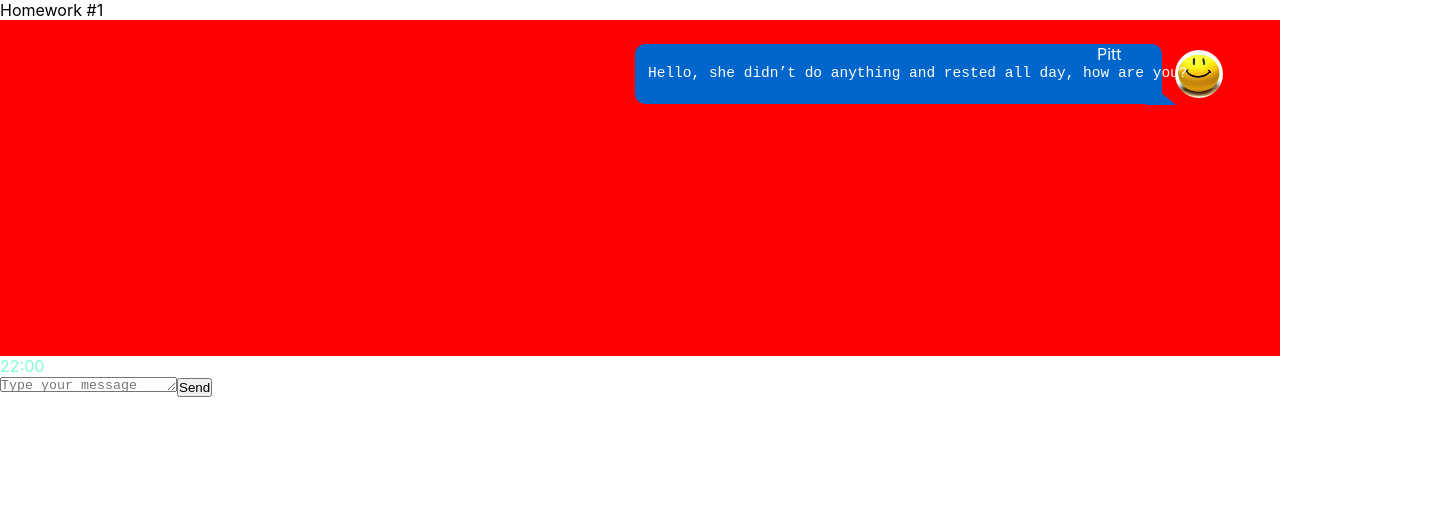
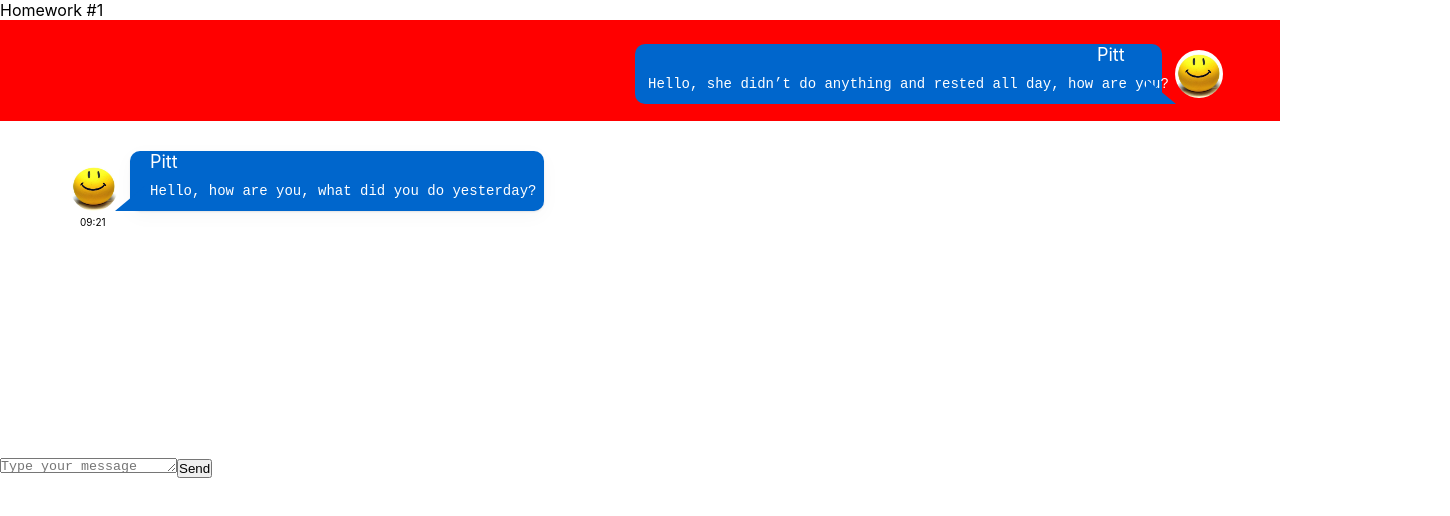
Before and after one commit to SerhiiSa07/it-kamasutra-dz, a React (Create React App) app: page / in a window 1280 px wide. Shown: the top 516 px of the page, 1450 px wide, since content can reach past the window. Built offline with nearby package versions, Linux system fonts and the light colour scheme.

Commit message:
it-kamasutra-dz

```diff
--- a/src/s2-homeworks/hw01/HW1.tsx
+++ b/src/s2-homeworks/hw01/HW1.tsx
@@ -11,7 +11,7 @@ import avatar from './1319832745_0_6065c_b70de565_l.jpg'
 * 3 - в файле Message.tsx отобразить приходящие данные
 * 4 - выполнить пункты 2, 3 в файле FriendMessage.tsx
 * 5 - сделать стили в соответствии с дизайном
-* */
+*/
 
 // нужно создать правильный тип вместо any
 export type MessageType = {
@@ -35,7 +35,7 @@ export const message0: MessageType = {
     },
     message: {
         text: 'Hello, she didn’t do anything and rested all day, how are you?', // можно менять
-        time: '22:00', // можно менять
+        time: '09:01', // можно менять
     },
 }
 export const friendMessage0: MessageType = {
@@ -45,8 +45,8 @@ export const friendMessage0: MessageType = {
         name: 'Pitt', // можно менять
     },
     message: {
-        text: 'зеркальное сообщение для тренировки css', // можно менять
-        time: '22:00', // можно менять
+        text: 'Hello, how are you, what did you do yesterday?', // можно менять
+        time: '09:21', // можно менять
     },
 }
 
@@ -60,7 +60,6 @@ const HW1 = () => {
                     <Message message={message0} />
                     <FriendMessage message={friendMessage0} />
                 </div>
-
                 {/*для автоматической проверки дз (не менять)*/}
                 <MessageSender M={Message} />
             </div>
--- a/src/s2-homeworks/hw01/friend-message/FriendMessage.module.css
+++ b/src/s2-homeworks/hw01/friend-message/FriendMessage.module.css
@@ -1,5 +1,7 @@
 .friendMessage {
-
+    height: 336px;
+    width: 1450px;
+    background-color: white;
 }
 
 .friendImageAndText {
@@ -7,25 +9,56 @@
 }
 
 .friendImageAndText img {
-
+    position: absolute;
+    width: 48px;
+    height: 48px;
+    border-radius: 50%;
+    margin-left: 70px;
+    margin-top: 42px;
 }
 
 .friendText {
+    position: absolute;
+    width: 414px;
+    height: 60px;
+    margin: 30px 130px 252px 130px;
+    background: #0066CC;
+    border-radius: 10px;
+    box-shadow: 0px 5px 20px rgba(29, 33, 38, 0.03), 0px 1px 2px rgba(29, 33, 38, 0.1);
 
 }
 
 .friendText:after {
+    content: ' ';
+    position: absolute;
+    width: 0;
+    height: 0;
+    left: -15px;
+    top: 35px;
+    border-bottom: 25px solid #0066CC;;
+    border-left: 30px solid transparent;
 
 }
 
 .friendName {
-
+    font-size: 18px;
+    margin-left: 20px;
+    color: white;
 }
 
 .friendMessageText {
-
+    font-size: 14.5px;
+    line-height: 19px;
+    font-size: 14px;
+    margin-top: 10px;
+    margin-left: 20px;
+    color: white;
 }
 
 .friendTime {
-
+    position: absolute;
+    font-size: 10px;
+    color: #000000;
+    margin-top: 95px;
+    margin-left: 80px;
 }
--- a/src/s2-homeworks/hw01/friend-message/FriendMessage.tsx
+++ b/src/s2-homeworks/hw01/friend-message/FriendMessage.tsx
@@ -1,8 +1,12 @@
 import React from 'react'
 import s from './FriendMessage.module.css'
+import {MessagePropsType} from "../message/Message";
+import {friendMessage0, MessageType} from "../HW1";
+
+
 
 // создать тип вместо any и отобразить приходящие данные
-const FriendMessage = (props: any) => {
+const FriendMessage = (props: MessagePropsType) => {
     return (
         <div
             id={'hw1-friend-message-' + props.message.id}
@@ -11,8 +15,7 @@ const FriendMessage = (props: any) => {
             <div className={s.friendImageAndText}>
                 <img
                     id={'hw1-friend-avatar-' + props.message.id}
-                    // создаёт студент
-
+                    src={props.message.user.avatar}
                     //
                 />
                 <div className={s.friendText}>
@@ -21,7 +24,7 @@ const FriendMessage = (props: any) => {
                         className={s.friendName}
                     >
                         {/*создаёт студент*/}
-
+                        {props.message.user.name}
                         {/**/}
                     </div>
                     <pre
@@ -29,7 +32,7 @@ const FriendMessage = (props: any) => {
                         className={s.friendMessageText}
                     >
                         {/*создаёт студент*/}
-
+                        {props.message.message.text}
                         {/**/}
                     </pre>
                 </div>
@@ -39,7 +42,9 @@ const FriendMessage = (props: any) => {
                 className={s.friendTime}
             >
                 {/*создаёт студент*/}
-
+                {
+                    props.message.message.time
+                }
                 {/**/}
             </div>
         </div>
--- a/src/s2-homeworks/hw01/message/Message.module.css
+++ b/src/s2-homeworks/hw01/message/Message.module.css
@@ -4,10 +4,9 @@
 }
 
 .imageAndText {
-    height: 336px;
+    height: 101px;
     width: 1280px;
     background-color: red;
-
     color: green;
 }
 
@@ -34,24 +33,33 @@
     width: 0;
     height: 0;
     left: 511px;
-    top: 35.5px;
+    top: 35px;
     border-bottom: 25px solid #0066CC;
     border-right: 30px solid transparent;
 }
 
 .name {
     margin-left: 462px;
+    font-size: 18px;
     color: white;
 }
 
 .messageText {
     margin-left: 13px;
-    font-size: 14.5px;
     line-height: 19px;
+    font-size: 14px;
+    margin-top: 10px;
     color: white;
 }
 
 .time {
-position: absolute;
-color: aquamarine;
+    position: absolute;
+    font-size: 10px;
+    color: #000000;
+    margin-top: -250px;
+    margin-left: 1185px
 }
+
+.friendMessage{
+    background-color: #cc9c00;
+}
```
